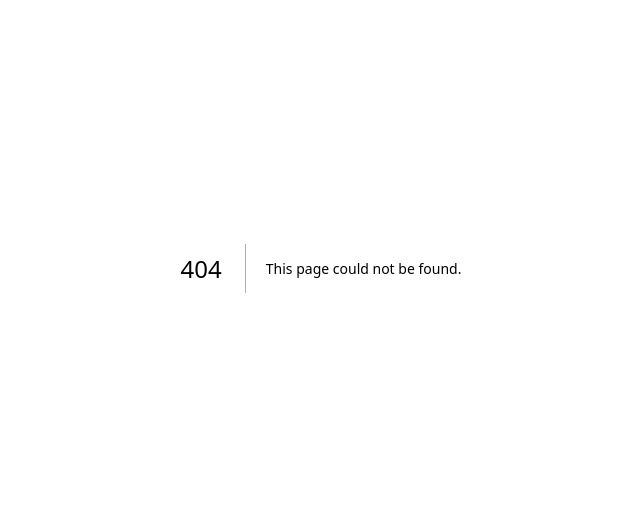
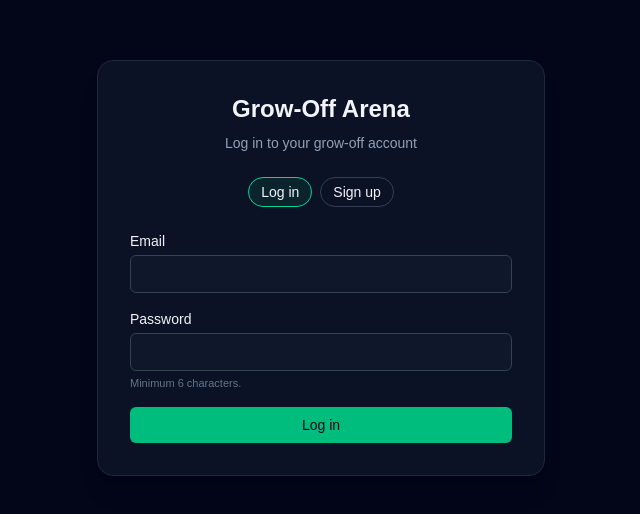
Before and after one commit to Chronic-W-F/grow-off-arena, a Next.js app: page /auth in a window 1280 px wide. Before the commit this address had no page. Shown: the part 132-646 px from the top of the page, without its empty margins (319-959 px from the left). Built offline with nearby package versions, Linux system fonts and the light colour scheme.

Commit message:
Create page.tsx

```diff
--- /dev/null
+++ b/app/auth/page.tsx
@@ -0,0 +1,141 @@
+"use client";
+
+import { FormEvent, useState } from "react";
+import { auth, db } from "@/lib/firebase";
+import {
+  createUserWithEmailAndPassword,
+  signInWithEmailAndPassword,
+} from "firebase/auth";
+import { doc, setDoc, serverTimestamp } from "firebase/firestore";
+import { useRouter } from "next/navigation";
+
+export default function AuthPage() {
+  const [mode, setMode] = useState<"login" | "signup">("login");
+  const [email, setEmail] = useState("");
+  const [password, setPassword] = useState("");
+  const [loading, setLoading] = useState(false);
+  const [error, setError] = useState<string | null>(null);
+  const router = useRouter();
+
+  async function handleSubmit(e: FormEvent) {
+    e.preventDefault();
+    setError(null);
+    setLoading(true);
+
+    try {
+      if (mode === "signup") {
+        const cred = await createUserWithEmailAndPassword(auth, email, password);
+        await setDoc(doc(db, "users", cred.user.uid), {
+          email,
+          createdAt: serverTimestamp(),
+        });
+      } else {
+        await signInWithEmailAndPassword(auth, email, password);
+      }
+
+      router.push("/dashboard");
+    } catch (err: any) {
+      console.error(err);
+      setError(err?.message || "Something went wrong");
+    } finally {
+      setLoading(false);
+    }
+  }
+
+  return (
+    <div className="min-h-screen flex items-center justify-center bg-slate-950 text-slate-100">
+      <div className="w-full max-w-md rounded-2xl border border-slate-800 bg-slate-900/70 p-8 shadow-xl">
+        <h1 className="text-2xl font-semibold mb-2 text-center">
+          Grow-Off Arena
+        </h1>
+        <p className="text-sm text-slate-400 mb-6 text-center">
+          {mode === "login"
+            ? "Log in to your grow-off account"
+            : "Create an account to join grow competitions"}
+        </p>
+
+        <div className="flex justify-center gap-2 mb-6 text-sm">
+          <button
+            type="button"
+            onClick={() => setMode("login")}
+            className={`px-3 py-1 rounded-full border ${
+              mode === "login"
+                ? "border-emerald-400 bg-emerald-500/10"
+                : "border-slate-700"
+            }`}
+          >
+            Log in
+          </button>
+
+          <button
+            type="button"
+            onClick={() => setMode("signup")}
+            className={`px-3 py-1 rounded-full border ${
+              mode === "signup"
+                ? "border-emerald-400 bg-emerald-500/10"
+                : "border-slate-700"
+            }`}
+          >
+            Sign up
+          </button>
+        </div>
+
+        <form onSubmit={handleSubmit} className="space-y-4">
+          <div>
+            <label className="block text-sm mb-1" htmlFor="email">
+              Email
+            </label>
+            <input
+              id="email"
+              type="email"
+              className="w-full rounded-md border border-slate-700 bg-slate-900 px-3 py-2 text-sm focus:outline-none focus:ring-2 focus:ring-emerald-500"
+              value={email}
+              autoComplete="email"
+              onChange={(e) => setEmail(e.target.value)}
+              required
+            />
+          </div>
+
+          <div>
+            <label className="block text-sm mb-1" htmlFor="password">
+              Password
+            </label>
+            <input
+              id="password"
+              type="password"
+              className="w-full rounded-md border border-slate-700 bg-slate-900 px-3 py-2 text-sm focus:outline-none focus:ring-2 focus:ring-emerald-500"
+              value={password}
+              autoComplete={
+                mode === "signup" ? "new-password" : "current-password"
+              }
+              onChange={(e) => setPassword(e.target.value)}
+              required
+              minLength={6}
+            />
+            <p className="mt-1 text-[11px] text-slate-500">
+              Minimum 6 characters.
+            </p>
+          </div>
+
+          {error && (
+            <p className="text-xs text-red-400 bg-red-950/40 border border-red-900/60 rounded-md px-2 py-1">
+              {error}
+            </p>
+          )}
+
+          <button
+            type="submit"
+            disabled={loading}
+            className="w-full rounded-md bg-emerald-500 px-3 py-2 text-sm font-medium text-slate-950 hover:bg-emerald-400 disabled:opacity-60 disabled:cursor-not-allowed transition"
+          >
+            {loading
+              ? "Working..."
+              : mode === "signup"
+              ? "Create account"
+              : "Log in"}
+          </button>
+        </form>
+      </div>
+    </div>
+  );
+}
```
